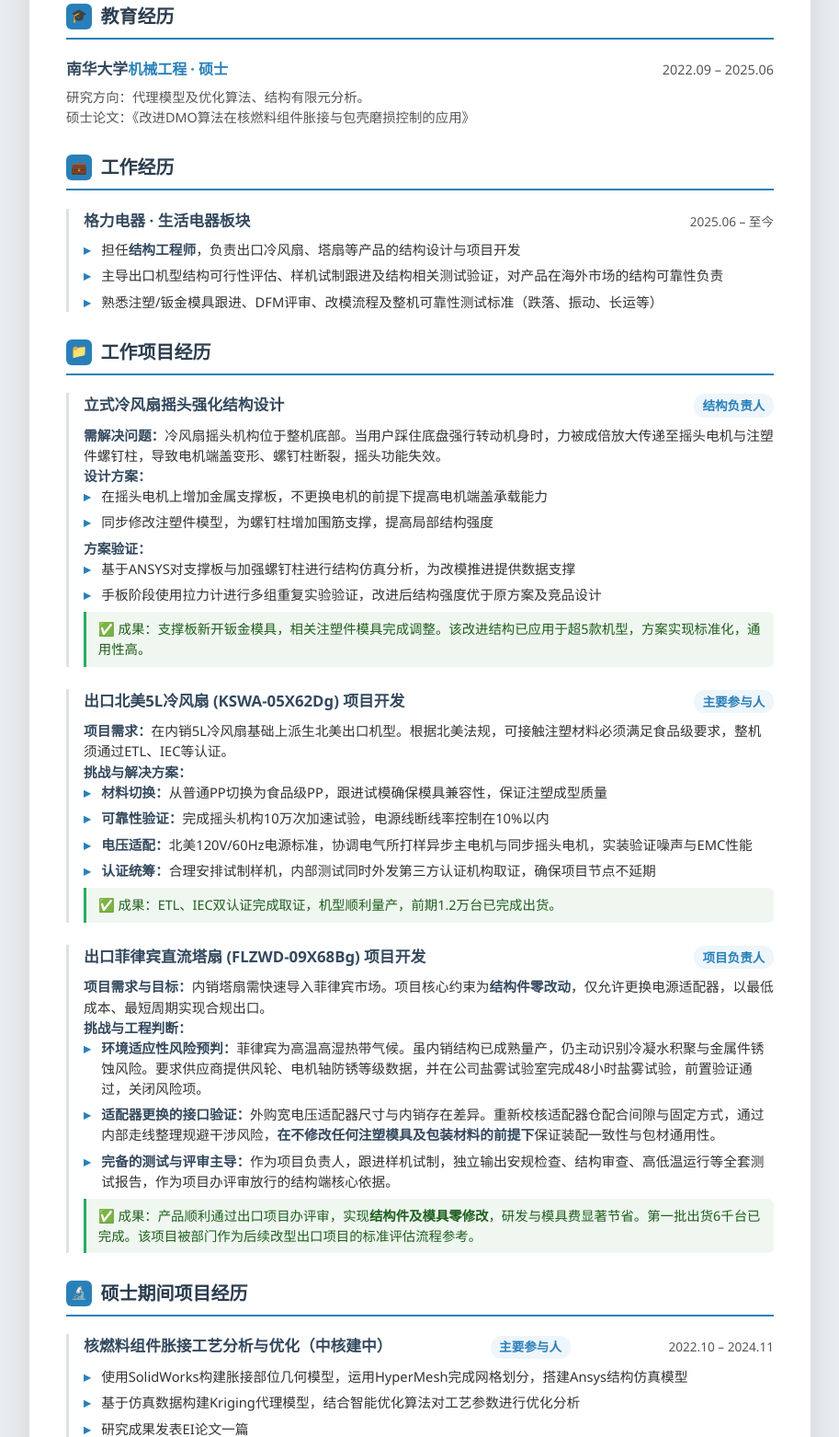
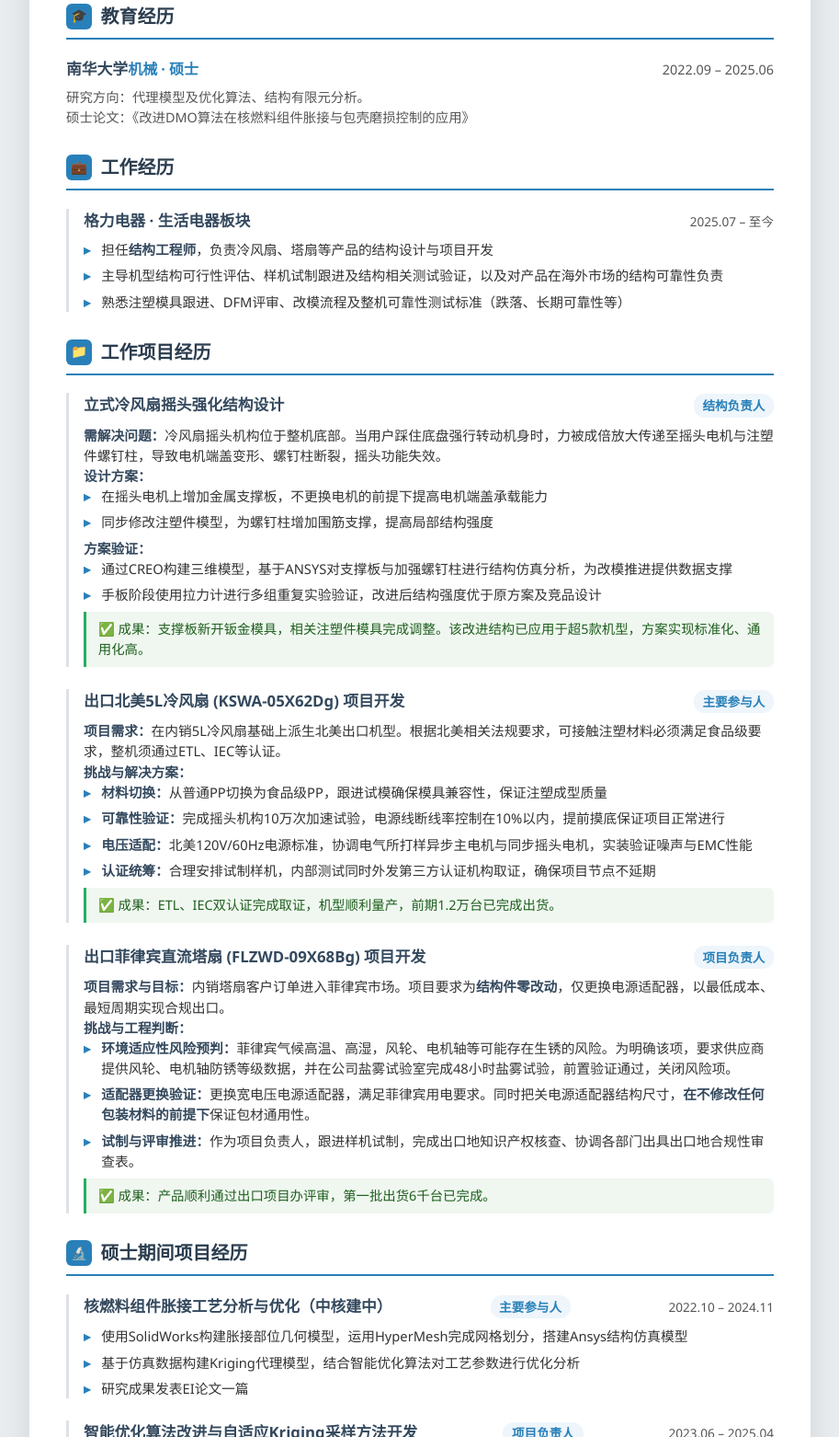
Before and after one commit to hfc2000/HFC, a plain HTML site: page index.html in a window 1280 px wide. Shown: the part 291-1853 px from the top of the page at 92% size, without its empty margins (183-1096 px from the left). Drawn offline with Linux system fonts and the light colour scheme.

Commit message:
Add files via upload

```diff
--- a/index.html
+++ b/index.html
@@ -350,7 +350,7 @@
                 </div>
                 <div class="edu-item">
                     <span class="school">南华大学</span>
-                    <span class="degree">机械工程 · 硕士</span>
+                    <span class="degree">机械 · 硕士</span>
                     <span class="date">2022.09 – 2025.06</span>
                 </div>
                 <div class="edu-desc">
@@ -367,13 +367,13 @@
                 <div class="item">
                     <div class="item-header">
                         <span class="item-title">格力电器 · 生活电器板块</span>
-                        <span class="item-date">2025.06 – 至今</span>
+                        <span class="item-date">2025.07 – 至今</span>
                     </div>
                     <div class="item-body">
                         <ul>
-                            <li>担任<span class="highlight">结构工程师</span>，负责出口冷风扇、塔扇等产品的结构设计与项目开发</li>
-                            <li>主导出口机型结构可行性评估、样机试制跟进及结构相关测试验证，对产品在海外市场的结构可靠性负责</li>
-                            <li>熟悉注塑/钣金模具跟进、DFM评审、改模流程及整机可靠性测试标准（跌落、振动、长运等）</li>
+                            <li>担任<span class="highlight">结构工程师</span>，负责冷风扇、塔扇等产品的结构设计与项目开发</li>
+                            <li>主导机型结构可行性评估、样机试制跟进及结构相关测试验证，以及对产品在海外市场的结构可靠性负责</li>
+                            <li>熟悉注塑模具跟进、DFM评审、改模流程及整机可靠性测试标准（跌落、长期可靠性等）</li>
                         </ul>
                     </div>
                 </div>
@@ -400,11 +400,11 @@
                         </ul>
                         <p><span class="highlight">方案验证：</span></p>
                         <ul>
-                            <li>基于ANSYS对支撑板与加强螺钉柱进行结构仿真分析，为改模推进提供数据支撑</li>
+                            <li>通过CREO构建三维模型，基于ANSYS对支撑板与加强螺钉柱进行结构仿真分析，为改模推进提供数据支撑</li>
                             <li>手板阶段使用拉力计进行多组重复实验验证，改进后结构强度优于原方案及竞品设计</li>
                         </ul>
                         <div class="result-box">
-                            ✅ 成果：支撑板新开钣金模具，相关注塑件模具完成调整。该改进结构已应用于超5款机型，方案实现标准化，通用性高。
+                            ✅ 成果：支撑板新开钣金模具，相关注塑件模具完成调整。该改进结构已应用于超5款机型，方案实现标准化、通用化高。
                         </div>
                     </div>
                 </div>
@@ -416,11 +416,11 @@
                         <span class="item-role">主要参与人</span>
                     </div>
                     <div class="item-body">
-                        <p><span class="highlight">项目需求：</span>在内销5L冷风扇基础上派生北美出口机型。根据北美法规，可接触注塑材料必须满足食品级要求，整机须通过ETL、IEC等认证。</p>
+                        <p><span class="highlight">项目需求：</span>在内销5L冷风扇基础上派生北美出口机型。根据北美相关法规要求，可接触注塑材料必须满足食品级要求，整机须通过ETL、IEC等认证。</p>
                         <p><span class="highlight">挑战与解决方案：</span></p>
                         <ul>
                             <li><span class="highlight">材料切换：</span>从普通PP切换为食品级PP，跟进试模确保模具兼容性，保证注塑成型质量</li>
-                            <li><span class="highlight">可靠性验证：</span>完成摇头机构10万次加速试验，电源线断线率控制在10%以内</li>
+                            <li><span class="highlight">可靠性验证：</span>完成摇头机构10万次加速试验，电源线断线率控制在10%以内，提前摸底保证项目正常进行</li>
                             <li><span class="highlight">电压适配：</span>北美120V/60Hz电源标准，协调电气所打样异步主电机与同步摇头电机，实装验证噪声与EMC性能</li>
                             <li><span class="highlight">认证统筹：</span>合理安排试制样机，内部测试同时外发第三方认证机构取证，确保项目节点不延期</li>
                         </ul>
@@ -437,15 +437,15 @@
                         <span class="item-role">项目负责人</span>
                     </div>
                     <div class="item-body">
-                        <p><span class="highlight">项目需求与目标：</span>内销塔扇需快速导入菲律宾市场。项目核心约束为<span class="highlight">结构件零改动</span>，仅允许更换电源适配器，以最低成本、最短周期实现合规出口。</p>
+                        <p><span class="highlight">项目需求与目标：</span>内销塔扇客户订单进入菲律宾市场。项目要求为<span class="highlight">结构件零改动</span>，仅更换电源适配器，以最低成本、最短周期实现合规出口。</p>
                         <p><span class="highlight">挑战与工程判断：</span></p>
                         <ul>
-                            <li><span class="highlight">环境适应性风险预判：</span>菲律宾为高温高湿热带气候。虽内销结构已成熟量产，仍主动识别冷凝水积聚与金属件锈蚀风险。要求供应商提供风轮、电机轴防锈等级数据，并在公司盐雾试验室完成48小时盐雾试验，前置验证通过，关闭风险项。</li>
-                            <li><span class="highlight">适配器更换的接口验证：</span>外购宽电压适配器尺寸与内销存在差异。重新校核适配器仓配合间隙与固定方式，通过内部走线整理规避干涉风险，<span class="highlight">在不修改任何注塑模具及包装材料的前提下</span>保证装配一致性与包材通用性。</li>
-                            <li><span class="highlight">完备的测试与评审主导：</span>作为项目负责人，跟进样机试制，独立输出安规检查、结构审查、高低温运行等全套测试报告，作为项目办评审放行的结构端核心依据。</li>
+                            <li><span class="highlight">环境适应性风险预判：</span>菲律宾气候高温、高湿，风轮、电机轴等可能存在生锈的风险。为明确该项，要求供应商提供风轮、电机轴防锈等级数据，并在公司盐雾试验室完成48小时盐雾试验，前置验证通过，关闭风险项。</li>
+                            <li><span class="highlight">适配器更换验证：</span>更换宽电压电源适配器，满足菲律宾用电要求。同时把关电源适配器结构尺寸，<span class="highlight">在不修改任何包装材料的前提下</span>保证包材通用性。</li>
+                            <li><span class="highlight">试制与评审推进：</span>作为项目负责人，跟进样机试制，完成出口地知识产权核查、协调各部门出具出口地合规性审查表。</li>
                         </ul>
                         <div class="result-box">
-                            ✅ 成果：产品顺利通过出口项目办评审，实现<strong>结构件及模具零修改</strong>，研发与模具费显著节省。第一批出货6千台已完成。该项目被部门作为后续改型出口项目的标准评估流程参考。
+                            ✅ 成果：产品顺利通过出口项目办评审，第一批出货6千台已完成。
                         </div>
                     </div>
                 </div>
```
